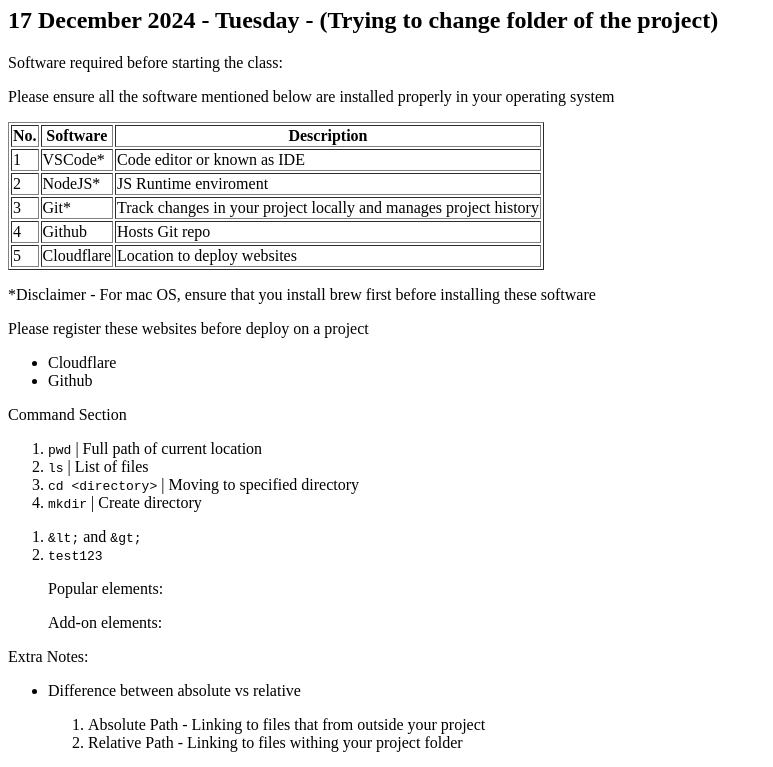
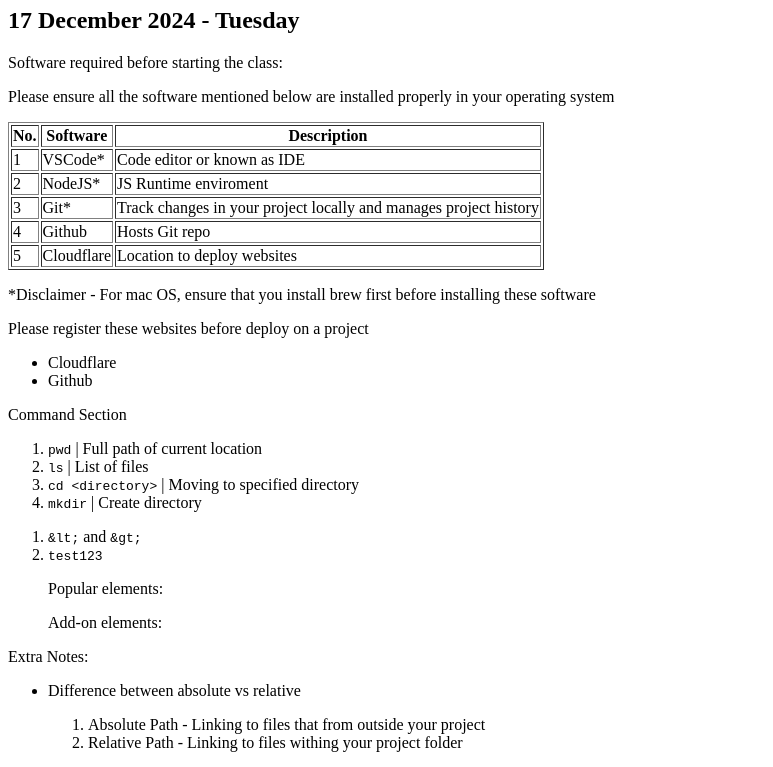
Before and after one commit to fawwazaqil/kelasprogramming-journal, a plain HTML site: page index.html in a window 1280 px wide. Shown: the part 73-840 px from the top of the page, without its empty margins (0-773 px from the left). Drawn offline with Linux system fonts and the light colour scheme.

Commit message:
cleaning something on index.html

```diff
--- a/index.html
+++ b/index.html
@@ -12,7 +12,7 @@
 
     <div>
             <h2>
-                17 December 2024 - Tuesday - (Trying to change folder of the project)
+                17 December 2024 - Tuesday
             </h2>
         <div>
             <p>Software required before starting the class:</p>
```
